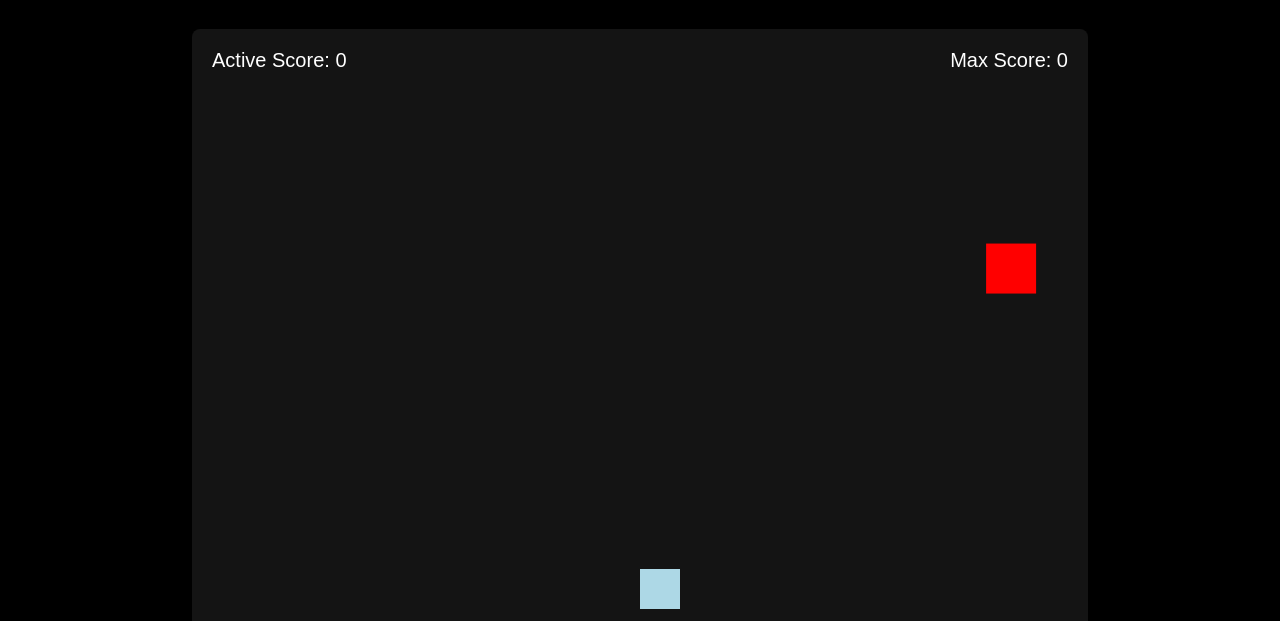
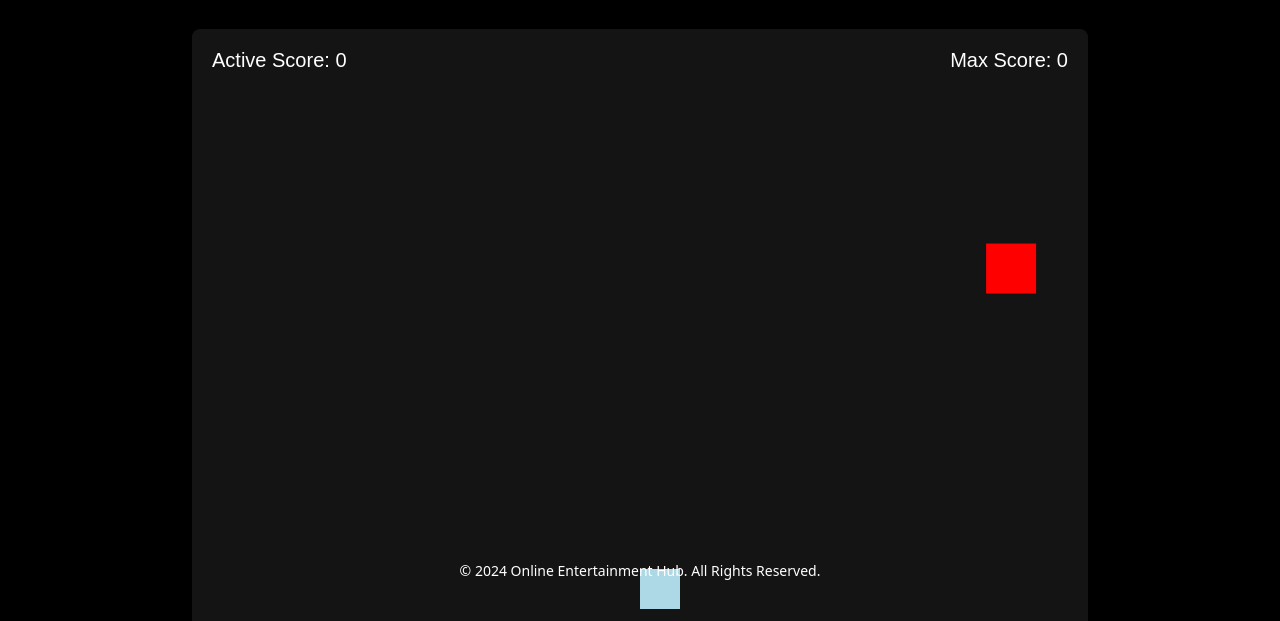
Before and after one commit to esha-dey-22/StreamFlare, a website: page games/game2-play.html in a window 1280 px wide. Shown: the part 179-800 px from the top of the page. Drawn offline with nearby package versions, Linux system fonts and the light colour scheme.

Commit message:
Update game2-play.html

```diff
--- a/games/game2-play.html
+++ b/games/game2-play.html
@@ -61,7 +61,7 @@
 
     <!-- Footer Section -->
     <footer class="bg-black text-white py-6">
-        <div class="container mx-auto text-center text-sm">
+        <div class="absolute bottom-10 container mx-auto text-center text-sm">
             <p>&copy; 2024 Online Entertainment Hub. All Rights Reserved.</p>
         </div>
     </footer>
```
